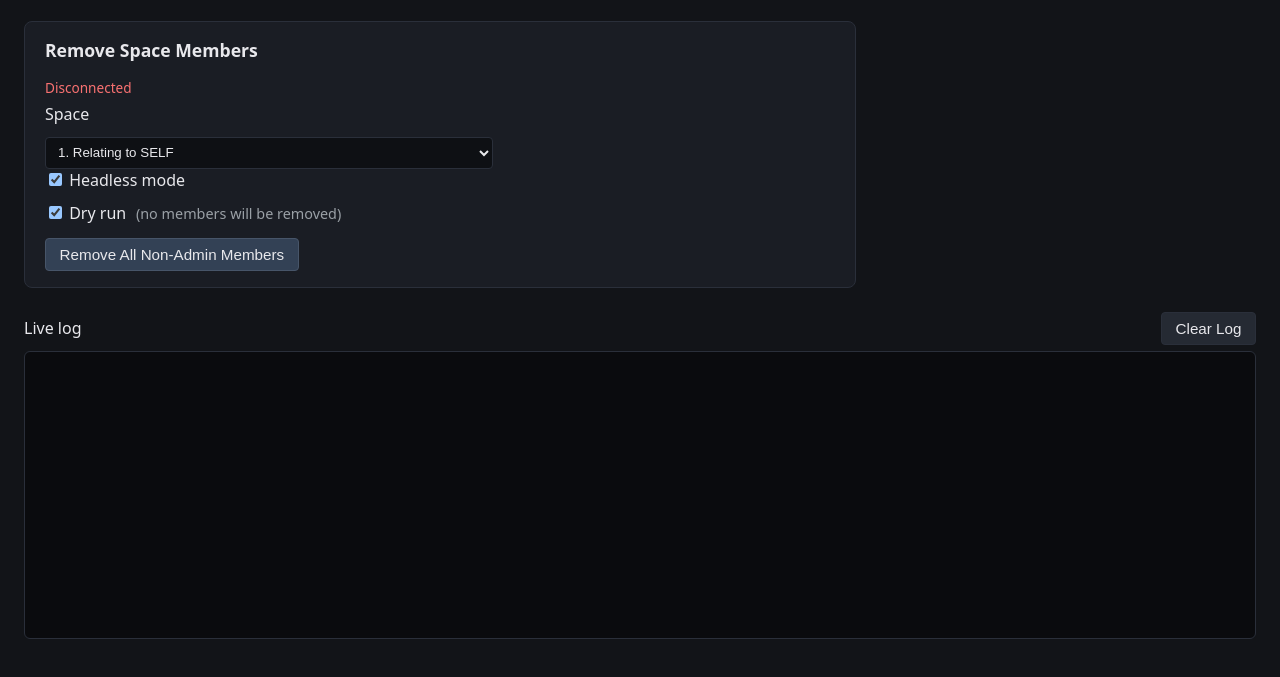
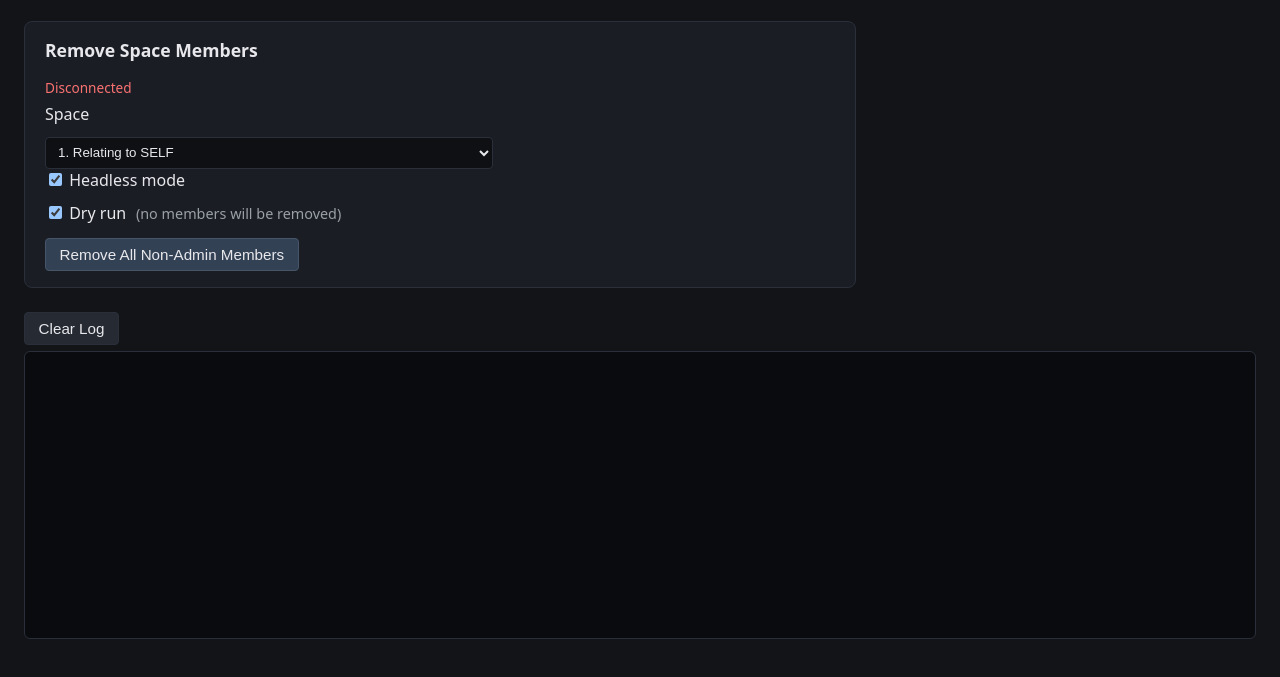
Before and after one commit to KevinTriplett/EmergentAdmin, a website: page public/index.html in a window 1280 px wide. Shown: the part 97-774 px from the top of the page. Drawn offline with Linux system fonts and the light colour scheme.

Commit message:
clear log button easier to access

```diff
--- a/public/index.html
+++ b/public/index.html
@@ -192,7 +192,6 @@
     </section>
 
     <div class="log-header">
-      <span>Live log</span>
       <button type="button" id="btn-clear-log">Clear Log</button>
     </div>
     <div class="log-panel" id="log-panel" aria-live="polite"></div>
```
